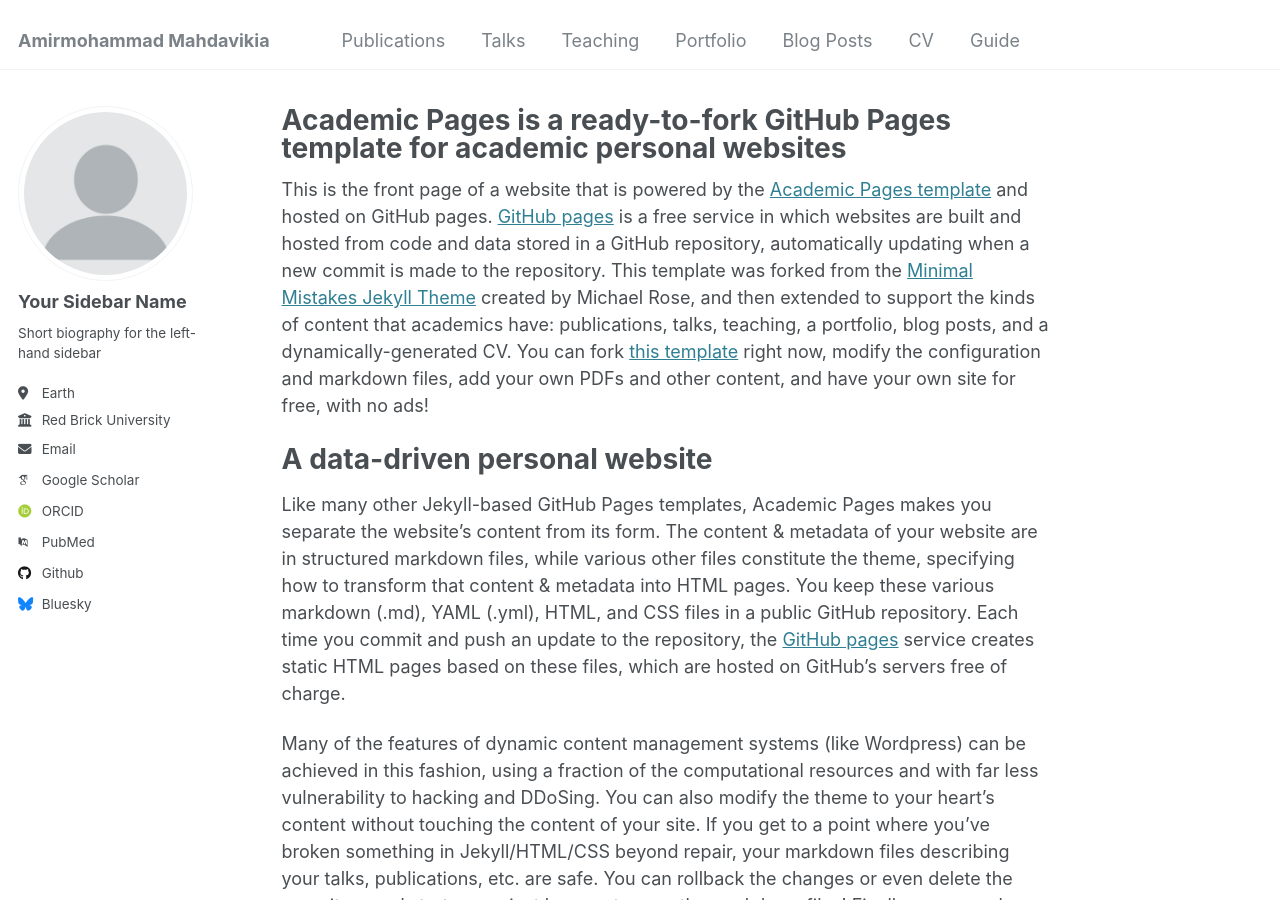
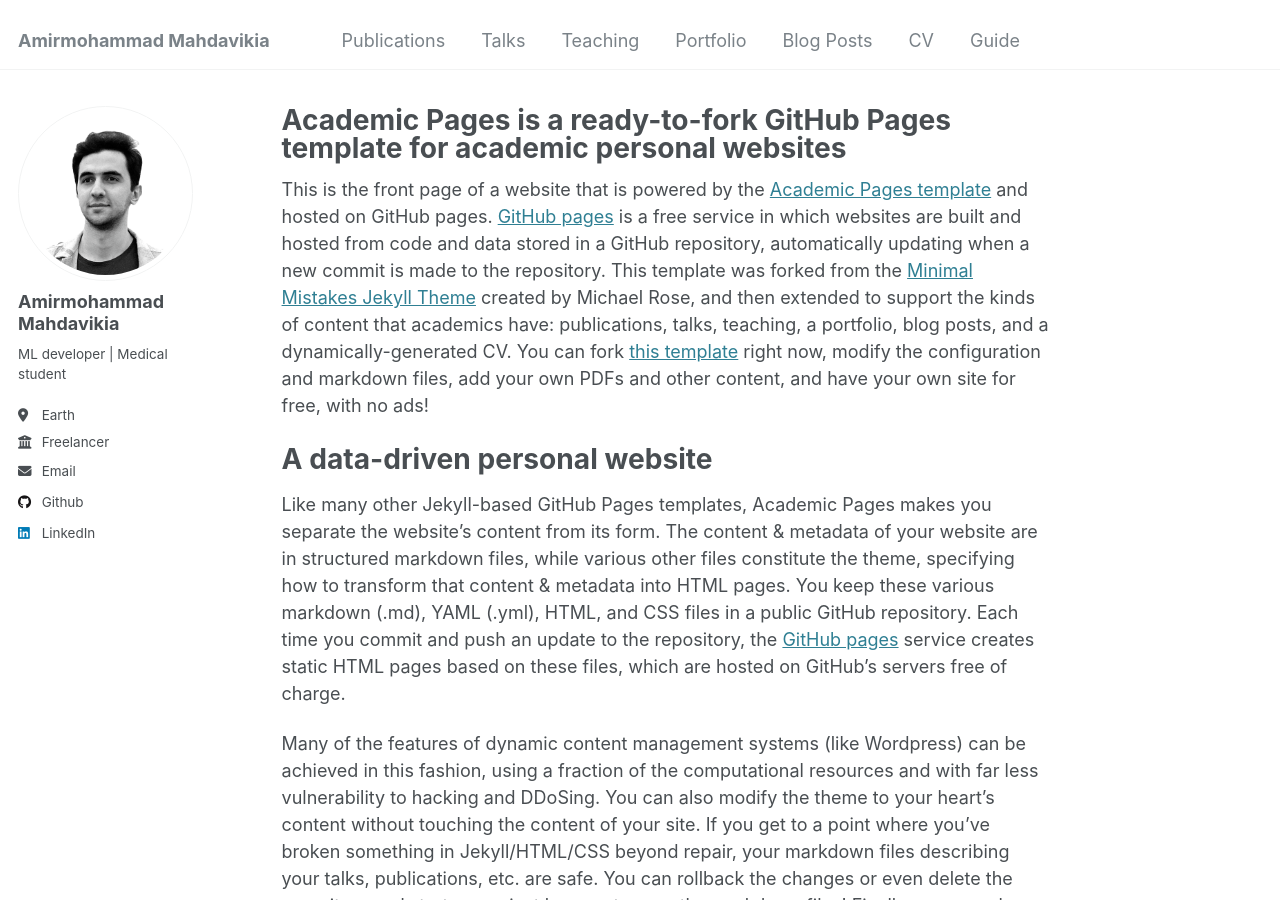
Before and after one commit to ammomahdavikia/ammomahdavikia.github.io, a Jekyll site: the page built from _pages/about.md, in a window 1280 px wide and 900 px high. Built offline with Jekyll 4.4.1, drawn with Linux system fonts in a browser that asks for light colours; some web fonts are replaced.

Commit message:
Edit config & Add profile picture & Add font files

```diff
--- a/_config.yml
+++ b/_config.yml
@@ -11,10 +11,10 @@
 title                    : "Amirmohammad Mahdavikia"
 title_separator          : "-"
 name                     : &name "Amirmohammad Mahdavikia"
-description              : &description "personal description"
-url                      : https://academicpages.github.io # the base hostname & protocol for your site e.g. "https://[your GitHub username].github.io"
+description              : &description "ML develeoper | Medical student"
+url                      : https://ammomahdavikia.github.io # the base hostname & protocol for your site e.g. "https://[your GitHub username].github.io"
 baseurl                  : "" # the subpath of your site, e.g. "/blog"
-repository               : "academicpages/academicpages.github.io"
+repository               : "ammomahdavikia/ammomahdavikia.github.io"
 
 # Site Author - The following control what appear as part of the author content on the side bar.
 #               If a field is blank the icon and link will not appear, otherwise it will be shown.
@@ -22,21 +22,21 @@
 author:
   # Biographic information
   avatar           : "profile.png"
-  name             : "Your Sidebar Name"
+  name             : "Amirmohammad Mahdavikia"
   pronouns         : # example: "she/her"
-  bio              : "Short biography for the left-hand sidebar"
+  bio              : "ML developer | Medical student"
   location         : "Earth"
-  employer         : "Red Brick University"
+  employer         : "Freelancer"
   uri              : # URL
-  email            : "none@example.org"
+  email            : "mahdavikiaamirmohammad@gmail.org"
 
   # Academic websites
   arxiv            : # URL - Update with the correct link to your profile
-  googlescholar    : "https://scholar.google.com/citations?user=PS_CX0AAAAAJ"
+  googlescholar    : # URL
   impactstory      : # URL
-  orcid            : "http://orcid.org/yourorcidurl"
+  orcid            : # URL
   semantic         : # URL
-  pubmed           : "https://www.ncbi.nlm.nih.gov/pubmed/?term=john+snow"
+  pubmed           : # URL
   researchgate     : # URL
   scopus           : # URL
 
@@ -44,12 +44,12 @@
   bitbucket        : # Username - Update with your username on the site
   codepen          : # Username
   dribbble         : # Username
-  github           : "academicpages"
+  github           : "ammomahdavikia"
   kaggle           : # Username
   stackoverflow    : # User number or user number and name (i.e., use "1" or "1/jeff-atwood")
 
   # Social media
-  bluesky          : "bsky.app" # Replace this with you Bluesky username
+  bluesky          : # Username # Replace this with you Bluesky username
   facebook         : # Username
   flickr           : # Username
   foursquare       : # Username
@@ -58,7 +58,7 @@
   keybase          : # Username
   instagram        : # Username
   lastfm           : # Username
-  linkedin         : # Username
+  linkedin         : "amirmohammad-mahdavikia"
   mastodon         : # URL
   medium           : # URL
   pinterest        : # Username
@@ -146,7 +146,7 @@
 
 # Analytics
 analytics:
-  provider               :  "false" # false (default), "google", "google-universal", "google-analytics-4", "custom"
+  provider               :  "google-universal" # false (default), "google", "google-universal", "google-analytics-4", "custom"
   google:
     tracking_id          :
 
```
Also changed, not shown: assets/fonts/carbonplus-bold-bl.otf (added), assets/fonts/carbonplus-light-bl.otf (added), assets/fonts/carbonplus-regular-bl.otf (added), images/profile.png, 2 other files.
